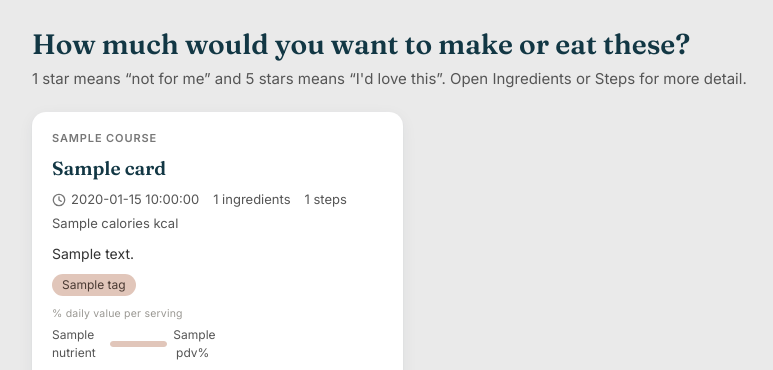
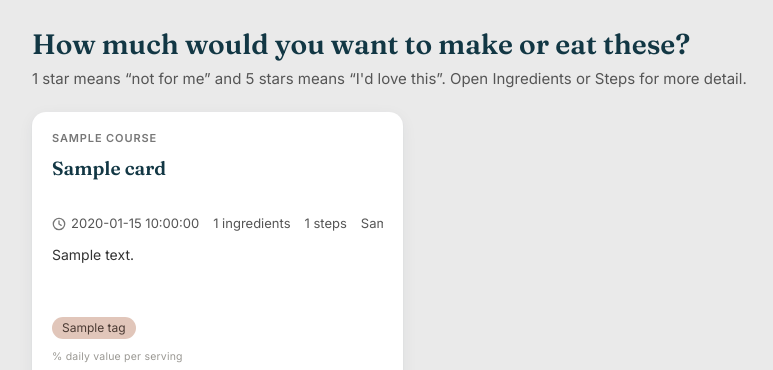
Before and after one commit to mihikabairathi/ml_in_practice_project, a FastAPI app: template src/remy/abtest/templates/quiz.html in a window 1280 px wide. Shown: the part 57-427 px from the top of the page, without its empty margins (34-807 px from the left). Run offline with FastAPI, Linux system fonts and the light colour scheme; the template is opened without the code that fills it: most values are stand-ins (such as "Sample title", 1, 10 or a date in 2020).

Commit message:
Survey UI: equal-size recipe cards; turn off the preference question
- Cards reserve fixed space (2-line title with full name on hover, one-line
  meta, 3-line description with full text on hover, one row of tags), so all
  cards are the same height and line up across the two lists.
- survey.ask_preference defaults to false; the analysis notebook skips the
  preference section when the question was not asked.

Co-Authored-By: Claude Opus 5.5 <noreply@anthropic.com>

```diff
--- a/src/remy/abtest/config.yaml
+++ b/src/remy/abtest/config.yaml
@@ -16,7 +16,7 @@ survey:
   quiz_pool_size: 300           # quiz recipes are sampled from the top-N most reviewed,
                                 # after skipping the n_recs most reviewed (popularity's picks)
   show_community_stats: false   # average rating / review count on cards (hints at popularity)
-  ask_preference: true          # final "which list would you rather cook from?"
+  ask_preference: false         # final "which list would you rather cook from?" question
 
 # Exactly two models, a and b. These keys are internal labels; participants only
 # see "List 1" / "List 2", and which model goes on the left is random per participant.
--- a/src/remy/abtest/static/style.css
+++ b/src/remy/abtest/static/style.css
@@ -90,8 +90,12 @@ main.wrap { padding-top: 28px; padding-bottom: 140px; }
   font-size: 11px; font-weight: 600; letter-spacing: .08em; text-transform: uppercase; color: var(--faint);
 }
 .community { font-size: 12px; color: var(--muted); }
-.card h3 { font-size: 19px; line-height: 1.25; overflow-wrap: anywhere; }
-.meta { display: flex; flex-wrap: wrap; gap: 4px 14px; list-style: none; margin: 0; padding: 0; font-size: 13px; color: var(--muted); }
+/* Fixed slots (2-line title, 1-line meta, 3-line description, 1 row of tags) keep every card the same size */
+.card h3 {
+  font-size: 19px; line-height: 1.25; overflow-wrap: anywhere; min-height: 2.5em;
+  display: -webkit-box; -webkit-line-clamp: 2; -webkit-box-orient: vertical; overflow: hidden;
+}
+.meta { display: flex; flex-wrap: nowrap; overflow: hidden; white-space: nowrap; gap: 4px 14px; list-style: none; margin: 0; padding: 0; font-size: 13px; color: var(--muted); }
 .meta li { display: inline-flex; align-items: center; gap: 5px; }
 .meta svg { width: 14px; height: 14px; fill: none; stroke: var(--faint); stroke-width: 1.5; stroke-linecap: round; }
 .desc {
@@ -99,7 +103,7 @@ main.wrap { padding-top: 28px; padding-bottom: 140px; }
   display: -webkit-box; -webkit-line-clamp: 3; -webkit-box-orient: vertical; overflow: hidden;
 }
 /* Full description: an overlay on top of the card, so nothing below it moves */
-.desc-wrap { position: relative; }
+.desc-wrap { position: relative; font-size: 14px; min-height: 4.5em; /* 3 lines at 1.5 line-height */ }
 .desc-wrap.truncated { cursor: zoom-in; border-radius: 6px; }
 .desc-wrap.truncated:focus-visible { outline: 2px solid var(--ink); outline-offset: 3px; }
 .desc-full {
@@ -112,8 +116,8 @@ main.wrap { padding-top: 28px; padding-bottom: 140px; }
 .desc-wrap.truncated:hover .desc-full,
 .desc-wrap.truncated:focus .desc-full,
 .desc-wrap.truncated:focus-within .desc-full { display: block; }
-.chips { display: flex; flex-wrap: wrap; gap: 6px; list-style: none; margin: 0; padding: 0; }
-.chips li { background: var(--peach); color: #4A3A33; font-size: 12px; padding: 2px 10px; border-radius: 999px; }
+.chips { display: flex; flex-wrap: nowrap; overflow: hidden; min-height: 22px; gap: 6px; list-style: none; margin: 0; padding: 0; }
+.chips li { flex-shrink: 0; white-space: nowrap; background: var(--peach); color: #4A3A33; font-size: 12px; padding: 2px 10px; border-radius: 999px; }
 
 /* Nutrition: % daily value bars */
 .nutrition-head { font-size: 10.5px; letter-spacing: .02em; color: #9A9893; margin-bottom: -6px; }
--- a/src/remy/abtest/templates/_macros.html
+++ b/src/remy/abtest/templates/_macros.html
@@ -21,20 +21,19 @@
     <span class="course">{{ r.course }}</span>
     {% if show_stats and r.avg_rating %}<span class="community">★ {{ r.avg_rating }} · {{ "{:,}".format(r.n_reviews) }} reviews</span>{% endif %}
   </div>
-  <h3>{{ r.name }}</h3>
+  <h3 title="{{ r.name }}">{{ r.name }}</h3>
   <ul class="meta">
     {% if r.time %}<li><svg viewBox="0 0 16 16" aria-hidden="true"><circle cx="8" cy="8" r="6.5"/><path d="M8 4.5V8l2.5 1.5"/></svg>{{ r.time }}</li>{% endif %}
     <li>{{ r.n_ingredients }} ingredients</li>
     <li>{{ r.n_steps }} steps</li>
     {% if r.calories is not none %}<li>{{ r.calories }} kcal</li>{% endif %}
   </ul>
-  {% if r.description %}
+  {# Every card reserves the same space for each part, so cards are the same size. #}
   <div class="desc-wrap">
     <p class="desc">{{ r.description }}</p>
     <p class="desc-full" aria-hidden="true">{{ r.description }}</p>
   </div>
-  {% endif %}
-  {% if r.tags %}<ul class="chips">{% for t in r.tags %}<li>{{ t }}</li>{% endfor %}</ul>{% endif %}
+  <ul class="chips">{% for t in r.tags %}<li>{{ t }}</li>{% endfor %}</ul>
   <div class="nutrition-head">
     <abbr title="Percent of an adult's recommended daily amount (2,000 kcal diet) in one serving. Over 100% means more than a full day's worth.">% daily value per serving</abbr>
   </div>
```
Also changed, not shown: README.md, 1 other file.
